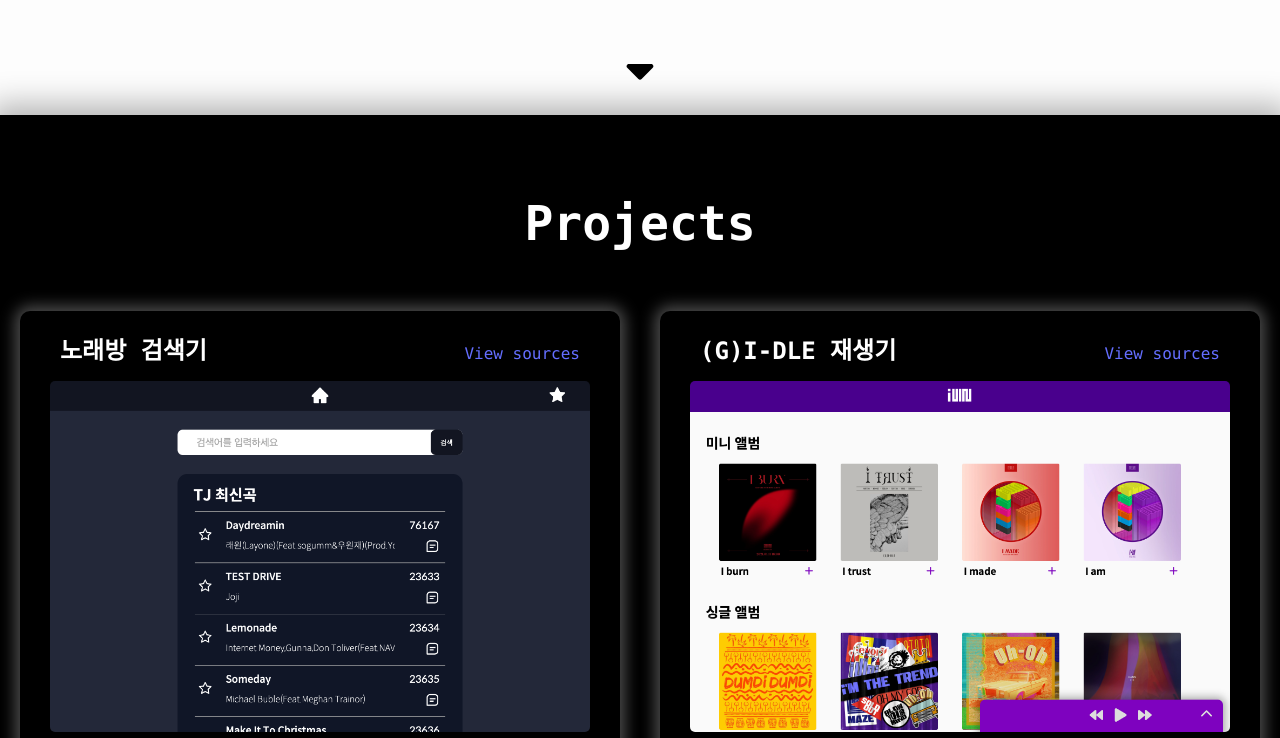
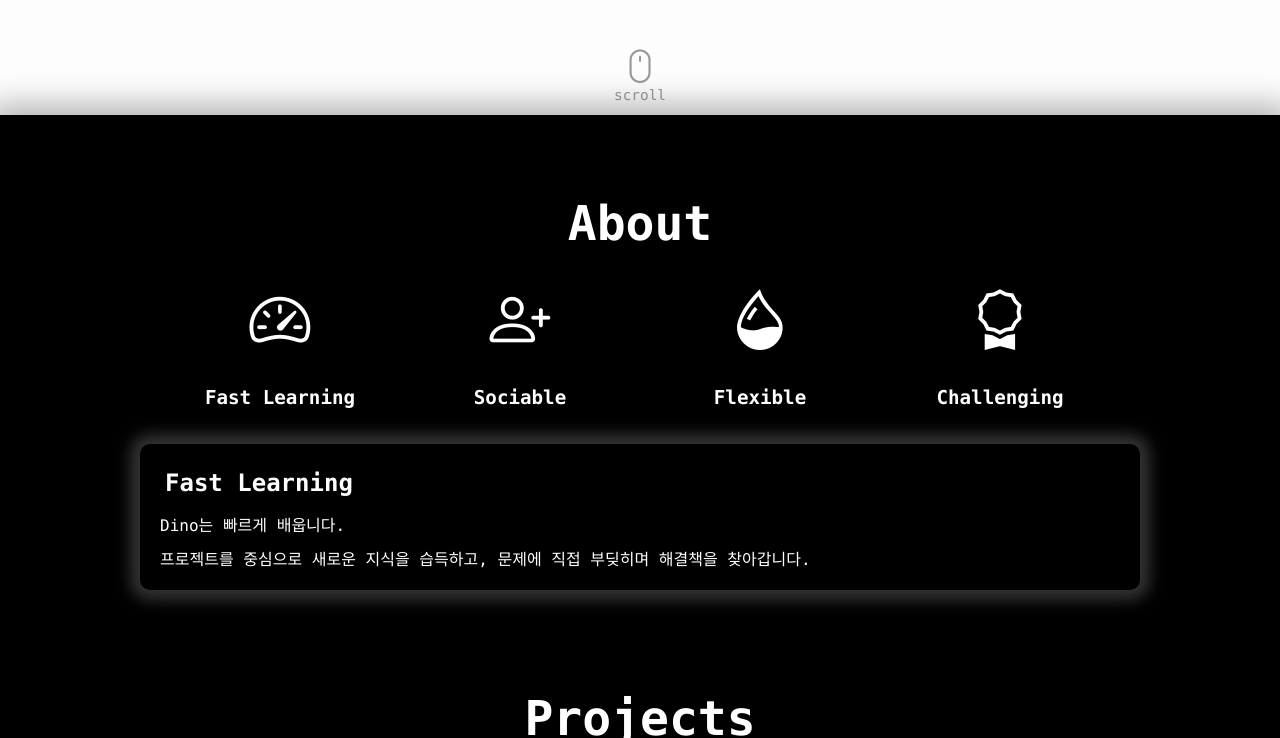
Before and after one commit to dinohan/dinohan.com, a plain HTML site: page index.html in a window 1280 px wide. Shown: the part 685-1423 px from the top of the page. Drawn offline with nearby package versions, Linux system fonts and the light colour scheme; a web font is replaced by a local one.

Commit message:
Add about

```diff
--- a/index.html
+++ b/index.html
@@ -7,6 +7,7 @@
     <script defer src="https://use.fontawesome.com/releases/v5.2.0/js/all.js"></script>
     <script defer src="script.js"></script>
     <link rel="stylesheet" type="text/css" href="style.css"></link>
+    <link rel="stylesheet" href="https://cdn.jsdelivr.net/npm/bootstrap-icons@1.3.0/font/bootstrap-icons.css">
     <link
       rel="stylesheet"
       href="https://cdn.jsdelivr.net/gh/moonspam/NanumSquare@1.0/nanumsquare.css"
@@ -20,13 +21,46 @@
         <h1>Hi, I&apos;m Dino</h1>
       </div>
       <div id="scroll-button">
-        <i class="fas fa-3x fa-sort-down"></i>
+        <!-- <i class="fas fa-3x fa-sort-down"></i> -->
+        <i class="bi bi-mouse"></i>
+        <p>scroll</p>
       </div>
     </div>
     <div id="placeholder"></div>
 
     <div class="body">
-      <div class="about"></div>
+      <div class="about">
+          <div class="title">About</div>
+          <ul class="about-boxes">
+            <li class="ability" onmouseover="mouseOver(0)">
+              <i class="bi bi-speedometer2"></i>
+              <p>Fast Learning</p>
+            </li>
+            <li class="ability" onmouseover="mouseOver(1)">
+                <i class="bi bi-person-plus"></i>
+              <p>Sociable</p>
+            </li>
+            <li class="ability" onmouseover="mouseOver(2)">
+                <i class="bi bi-droplet-half"></i>
+              <p>Flexible</p>
+            </li>
+            <li class="ability" onmouseover="mouseOver(3)">
+                <i class="bi bi-award"></i>
+              <p>Challenging</p>
+            </li>
+          </ul>
+          <div class="description">
+              <h2 id="des-title">
+                Fast Learning
+              </h2>
+              <div id="des-subtitle">
+                Dino는 빠르게 배웁니다.
+              </div>
+              <div id="des-body">
+                프로젝트를 중심으로 새로운 지식을 습득하고, 문제에 직접 부딪히며 해결책을 찾아갑니다.
+              </div>
+          </div>
+      </div>
       <div class="projects">
         <div class="title">Projects</div>
         <div class="projects-box">
--- a/script.js
+++ b/script.js
@@ -1,2 +1,38 @@
 // aws s3 sync . s3://dinohan.com
 "use strict";
+
+const title = document.getElementById("des-title");
+const subtitle = document.getElementById("des-subtitle");
+const body = document.getElementById("des-body");
+
+const description = [
+  {
+    title: "Fast Learning",
+    subtitle: "Dino는 빠르게 배웁니다.",
+    body:
+      "프로젝트를 중심으로 새로운 지식을 습득하고, 문제에 직접 부딪히며 해결책을 찾아갑니다.",
+  },
+  {
+    title: "Sociable",
+    subtitle: "Dino는 쉽게 친해집니다.",
+    body: "넓고 긍정적인 인간관계를 지향합니다.",
+  },
+  {
+    title: "Flexible",
+    subtitle: "Dino는 새로운 환경에 잘 적응합니다.",
+    body:
+      "새로운 환경에 내던져져도 빠르게 환경을 파악하고, 자신의 능력을 발휘해 냅니다.",
+  },
+  {
+    title: "Challenging",
+    subtitle: "Dino는 끊임없이 도전합니다.",
+    body:
+      "학과 내 1등에 도전, 대규모 개발 팀 리딩에 도전, 새로운 팀 구조 도입에 도전, 새로운 기술 스택 사용에 도전.",
+  },
+];
+
+function mouseOver(index) {
+  title.innerHTML = description[index].title;
+  subtitle.innerHTML = description[index].subtitle;
+  body.innerHTML = description[index].body;
+}
--- a/style.css
+++ b/style.css
@@ -65,10 +65,32 @@ button {
   margin: 0 20px 30px 20px;
   font-weight: 800;
 }
-
 #scroll-button {
   position: fixed;
-  bottom: 30px;
+  bottom: 40px;
+  animation-duration: 2s;
+  animation-name: pleaseScroll;
+  animation-iteration-count: infinite;
+
+  display: flex;
+  flex-direction: column;
+  align-items: center;
+}
+#scroll-button > i {
+  color: rgba(0, 0, 0, 0.4);
+  font-size: 2.1rem;
+}
+#scroll-button > p {
+  color: rgba(0, 0, 0, 0.4);
+  font-size: 0.9rem;
+}
+@keyframes pleaseScroll {
+  0% {
+    transform: translateY(0);
+  }
+  50% {
+    transform: translateY(50%);
+  }
 }
 
 #placeholder {
@@ -139,6 +161,11 @@ button {
   margin-left: auto;
   margin-right: 30px;
   color: #646eff;
+}
+@media (max-width: 479px) {
+  .source {
+    margin-right: 20px;
+  }
 }
 .source:hover {
   text-decoration: underline;
@@ -231,3 +258,64 @@ button {
 .contacts-body > li > a:hover {
   text-decoration: underline;
 }
+
+.about {
+  padding-top: 80px;
+  display: flex;
+  flex-direction: column;
+  align-items: center;
+}
+.about-boxes {
+  margin-top: 0px;
+  display: flex;
+  width: 100%;
+  max-width: 1000px;
+  justify-content: space-evenly;
+  flex-flow: wrap;
+}
+.ability {
+  list-style: none;
+  width: 200px;
+
+  display: flex;
+  flex-direction: column;
+  align-items: center;
+  justify-content: flex-end;
+
+  font-size: 1.2em;
+  font-weight: 600;
+
+  margin-top: 20px;
+
+  border-radius: 15px;
+}
+@media all and (max-width: 479px) {
+  .ability {
+    width: 45%;
+  }
+}
+.ability > * {
+  margin: 15px 0;
+}
+.ability > i {
+  font-size: 3.8rem;
+}
+.ability:hover {
+  background-color: #333;
+}
+.description {
+  width: 90%;
+  max-width: 1000px;
+  background-color: #000;
+  box-shadow: 0 0 15px 10px rgba(255, 255, 255, 0.2);
+  border-radius: 10px;
+
+  margin: 20px 0;
+  padding: 20px;
+}
+#des-title {
+  padding: 5px 5px 15px 5px;
+}
+#des-subtitle {
+  margin-bottom: 10px;
+}
```
